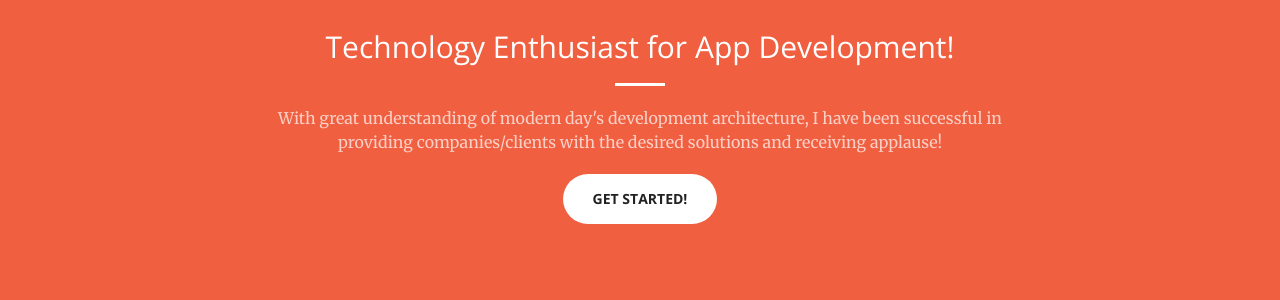
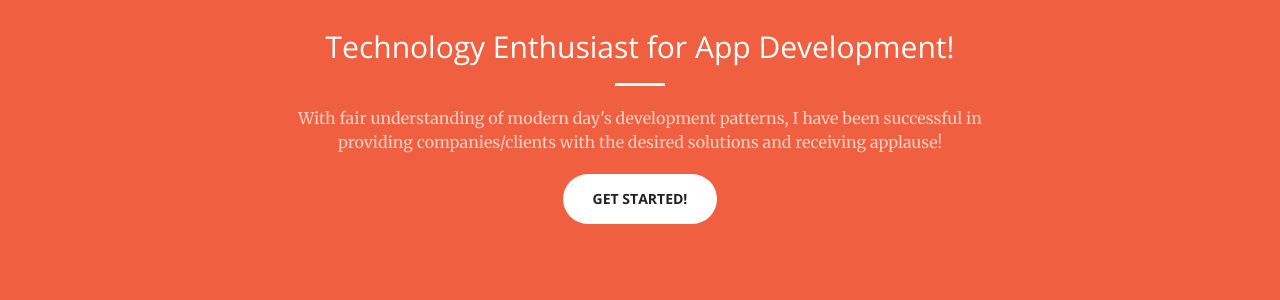
Before and after one commit to anukools/anukools.github.io, a Jekyll site: the page built from index.html, in a window 1280 px wide and 900 px high, scrolled down 818 px. Shown: the part 152-452 px from the top of the window. Built offline with Jekyll 4.4.1, drawn with Linux system fonts in a browser that asks for light colours.

Commit message:
Update call-to-action.html

```diff
--- a/_includes/call-to-action.html
+++ b/_includes/call-to-action.html
@@ -4,7 +4,7 @@
             <div class="col-lg-8 col-lg-offset-2 text-center">
                 <h2 class="section-heading">Technology Enthusiast for App Development!</h2>
                 <hr class="light">
-                <p class="text-faded">With great understanding of modern day's development architecture, I have been successful in providing companies/clients with the desired solutions and receiving applause!</p>
+                <p class="text-faded">With fair understanding of modern day's development patterns, I have been successful in providing companies/clients with the desired solutions and receiving applause!</p>
                 <a href="#" class="btn btn-default btn-xl">Get Started!</a>
             </div>
         </div>
```
